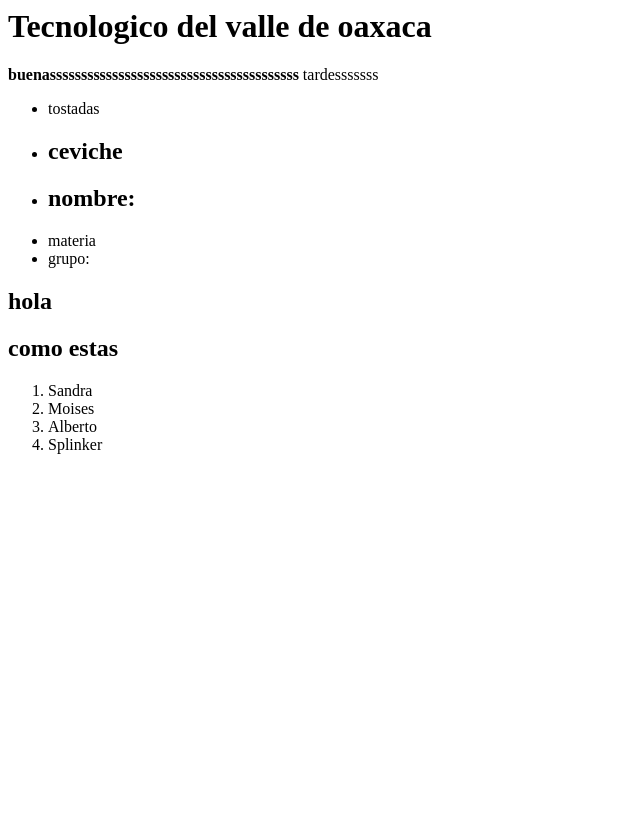
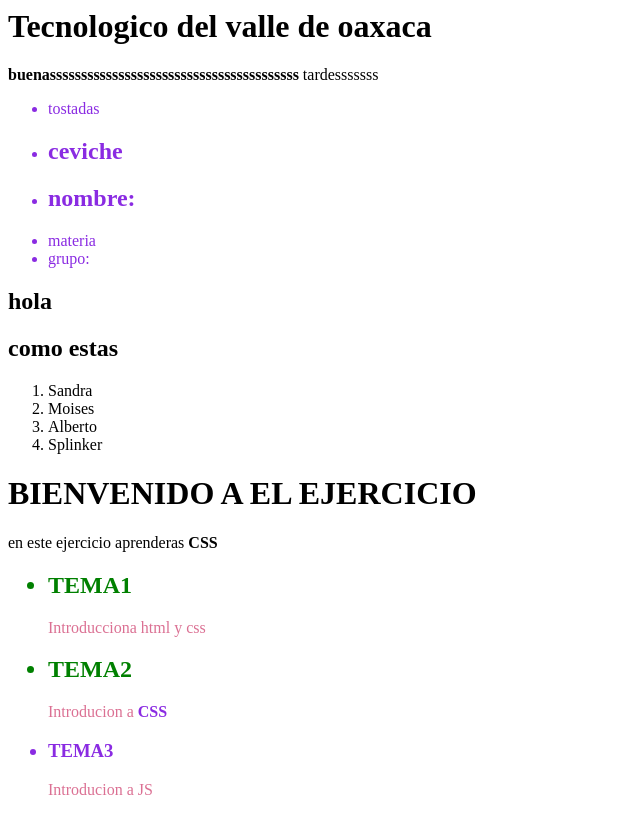
Before and after one commit to I6B-2022/Practica-Moises-Carrasco, a plain HTML site: page index.html in a window 1280 px wide. Shown: the whole page, without its empty margins (0-640 px from the left). Drawn offline with Linux system fonts and the light colour scheme.

Commit message:
Update index.html

```diff
--- a/index.html
+++ b/index.html
@@ -23,6 +23,25 @@
             ol li{
                 color: black;
             } */
+            ul li {
+            color: blueviolet;
+        }
+
+        ul h2 li {
+            color: green;
+        }
+
+        ul strong li {
+            color: black;
+        }
+
+        ul p {
+            color: palevioletred;
+        }
+
+        ul p strong {
+            color: blueviolet;
+        }
 
         </style>
     </head>
@@ -69,5 +88,24 @@
             <li>Alberto</li>
             <li>Splinker</li>
         </ol>
+
+
+        <h1>BIENVENIDO A EL EJERCICIO</h1>
+    <P>en este ejercicio aprenderas <strong>CSS</strong> </P>
+    <ul>
+        <h2>
+            <li>TEMA1</li>
+        </h2>
+        <p>Introducciona html y css</p>
+        <h2>
+            <li>TEMA2</li>
+        </h2>
+        <p>Introducion a <strong>CSS</strong></p>
+
+        <h3>
+            <li>TEMA3</li>
+        </h3>
+        <p>Introducion a JS</p>
+    </ul>
     </body>
 </html>
```
